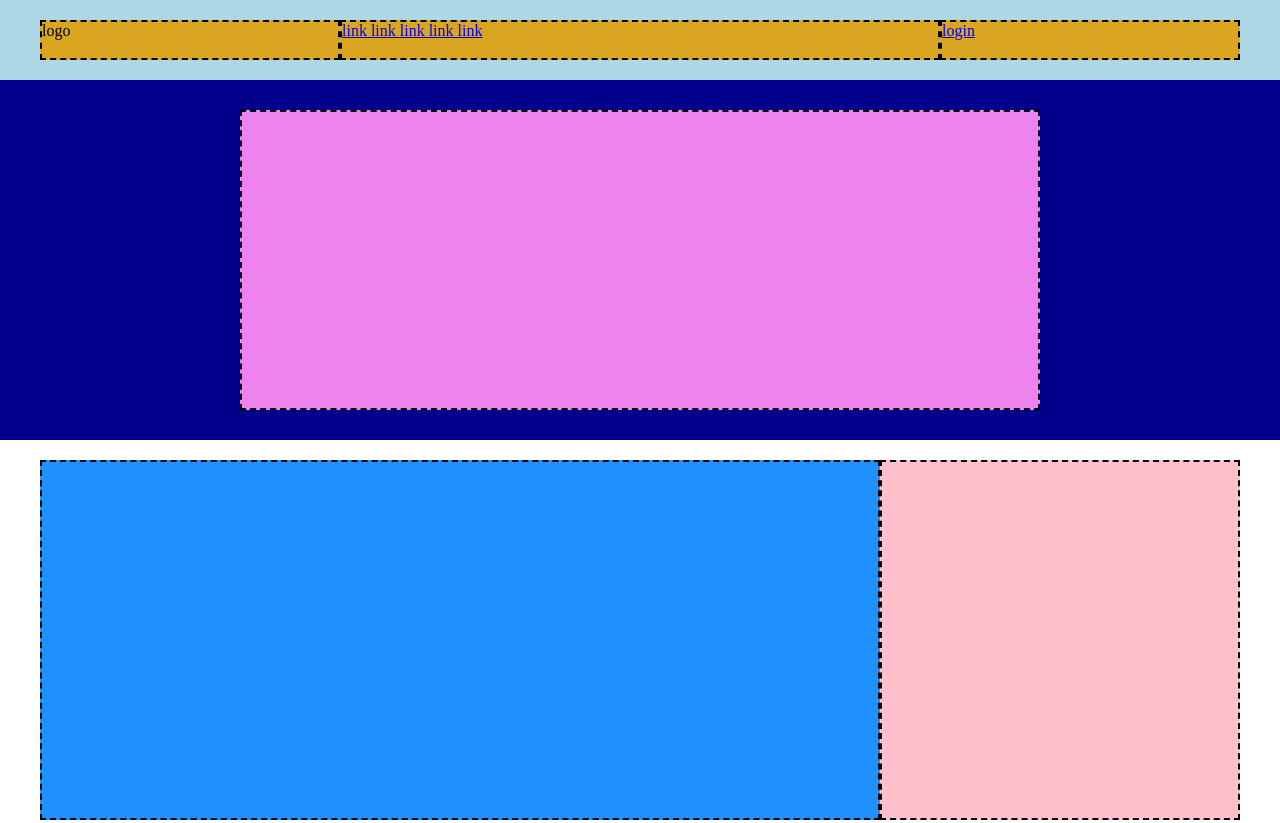
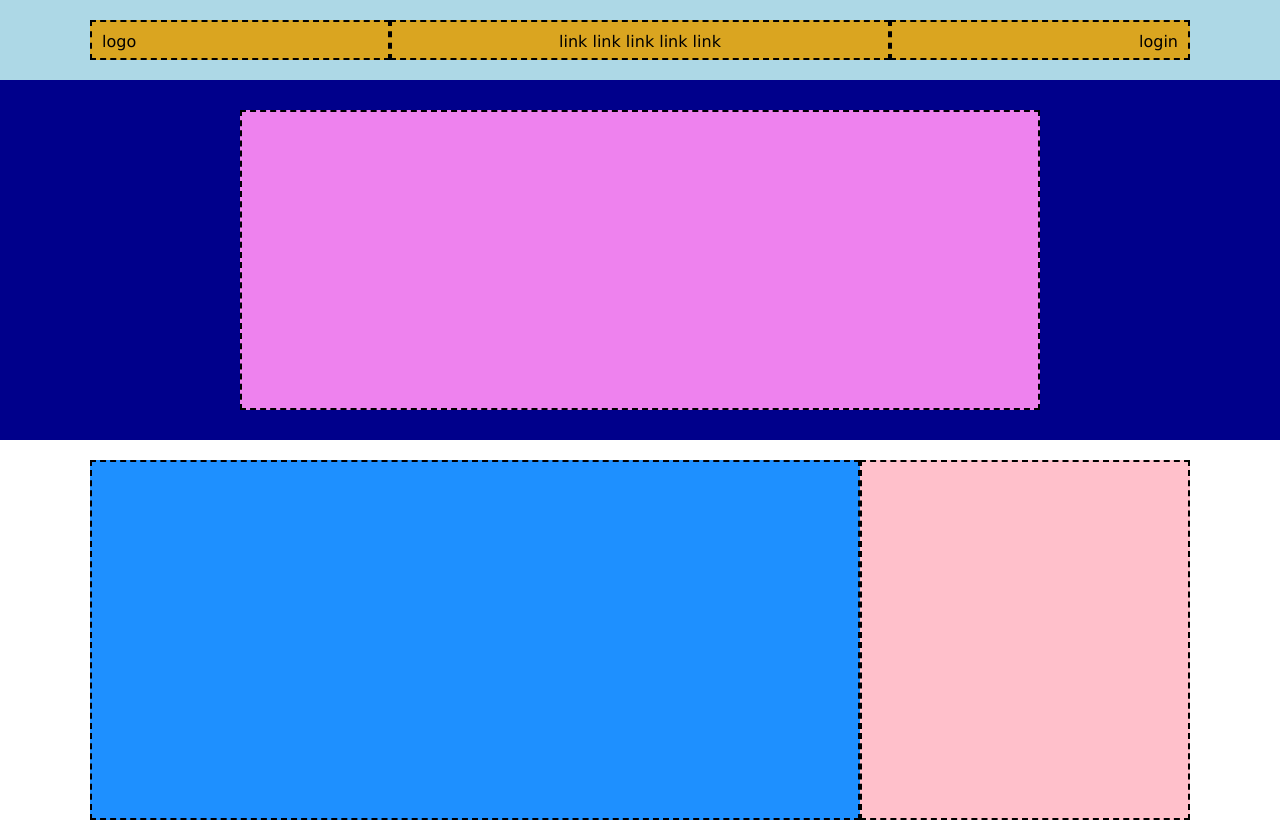
Before and after one commit to FedericaPozzer/htmlcss-struttura-discord, a plain HTML site: page index.html in a window 1280 px wide. Shown: the top 823 px of the page. Drawn offline with Linux system fonts and the light colour scheme.

Commit message:
done (to do: change class names lol)

```diff
--- a/css/reset.css
+++ b/css/reset.css
@@ -12,6 +12,7 @@
 
 body {
 	min-height: 100vh;
+    font-family: 'Lucida Sans', 'Lucida Sans Regular', Verdana, sans-serif;
 }
 
 img,
--- a/css/style.css
+++ b/css/style.css
@@ -5,6 +5,8 @@
     height: 80px;
     width: 100%;
     padding: 20px 0 20px 0;
+    font-family: 'Lucida Sans', 'Lucida Sans Regular', Verdana, sans-serif;
+    line-height: 40px;
 }
 
 .container> .log {
@@ -12,6 +14,11 @@
     width: 300px;
     background-color: #daa520;
     border: 2px dashed black;
+    padding: 0 10px 0 10px;
+}
+
+.in {
+    text-align: right;
 }
 
 .nav-bar {
@@ -19,9 +26,20 @@
     background-color: #daa520;
     min-width: 400px;
     border: 2px dashed black;
+    text-align: center;
     /* Flex */
     flex-grow: 1;
 }
+
+a {
+    text-decoration: none;
+    color: black;
+    height: 35px;
+    width: 100%;
+    display: inline-block;
+    background-color: #daa520;
+}
+
 
 /* First */
 
@@ -139,12 +157,12 @@ footer {
 /* Footer Second */
 
 .footer-second {
-    height: 130px;
+    height: 110px;
     padding-top: 30px;
 }
 
 .barra-footer {
-    height: 100px;
+    height: 80px;
     width: 100%;
     background-color: #7fffd4;
     justify-content: space-between;
@@ -155,5 +173,5 @@ button {
     border: 2px dashed black;
     font-size: 20px;
     background-color: #feb5c0;
-    padding: 5px;
+    padding: 3px;
 }
--- a/css/utils.css
+++ b/css/utils.css
@@ -1,11 +1,10 @@
 /* Utils */
 
 .container {
-	max-width: 1200px;
+	max-width: 1100px;
 	margin: 0 auto;
 
 	/* background-color: palevioletred; */
-	/* height: 100vh; */
 }
 
 /* .clearfix::after {
--- a/index.html
+++ b/index.html
@@ -21,11 +21,12 @@
 			<div class="log">logo</div>
 
 			<nav class="nav-bar">
-				<a href="#"> link link link link link</a>
+				<a href="#">link link link link link</a>
 			</nav>
 
-			<div class="log">
-				<a href="#">login</a>
+			<div class="log in">
+				<a href="##">login</a>
+				<!-- ## e non # per scoprire se la cosa del dare dimensioni e sfondo e display inline-block "allunga" il link funziona.. si, funziona!! -->
 			</div>
 
 		</div>
@@ -66,7 +67,7 @@
 	</section>
 
 	<section class="fifth d-flex">
-		<div class="fifth-box"></div>
+		<div class="fifth-box container"></div>
 	</section>
 
 	<footer>
@@ -92,15 +93,14 @@
 
 			<div class="barra-footer d-flex">
 
-				<button>Logo</button>
-				<button>Bottone</button>
+				<button type="button">Logo</button>
+				<button type="button">Bottone</button>
 
 			</div>
 
 		</section>
 	</footer>
 
-
 </body>
 
 </html>
```
